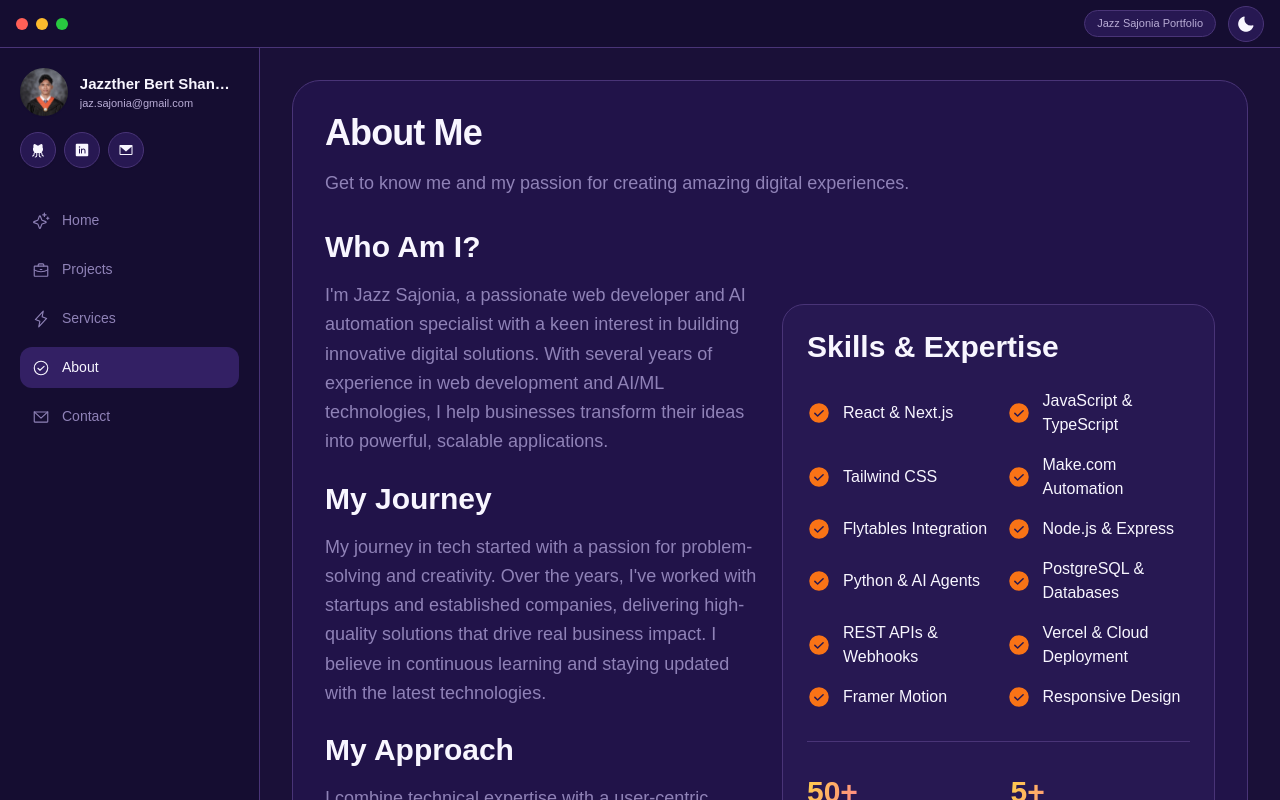
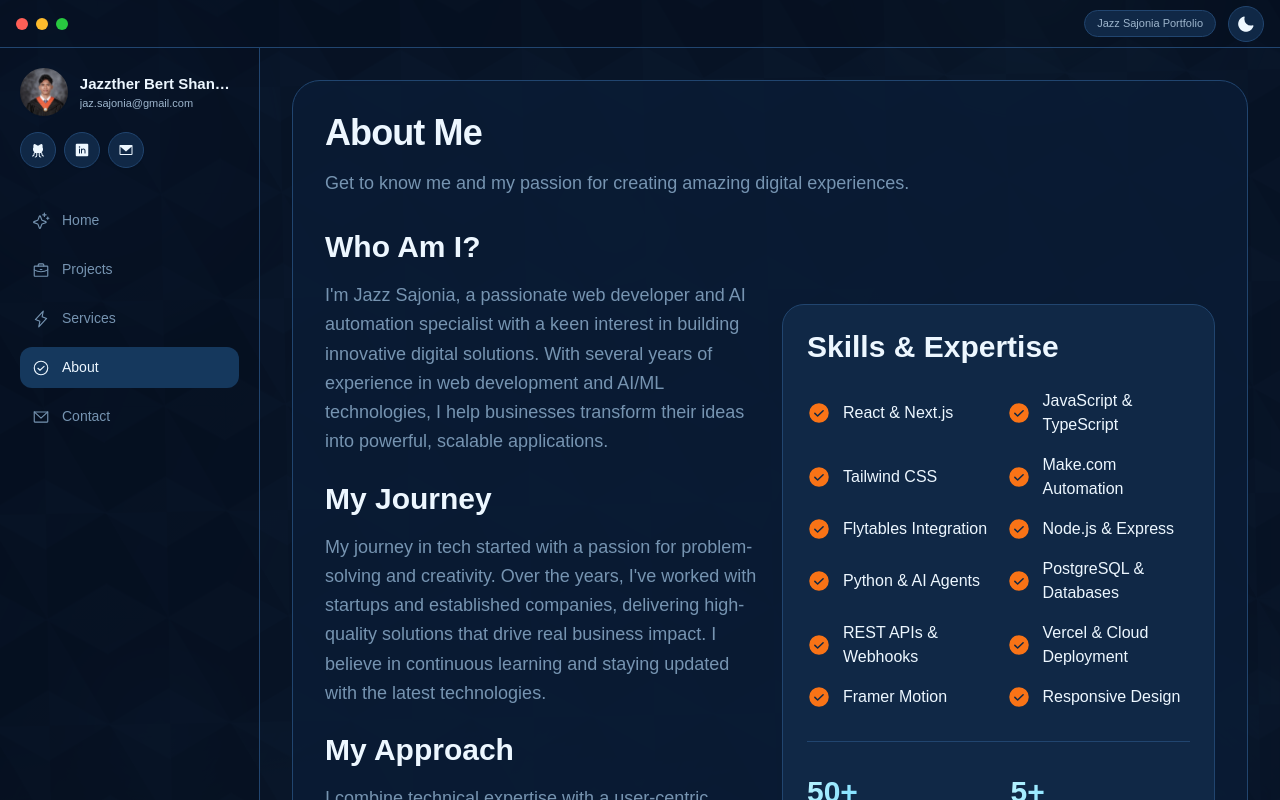
Before and after one commit to jazsajonia-pixel/Portfolio, a Next.js app: page /about in a window 1280 px wide. Shown: the top 800 px of the page. Built offline with nearby package versions, Linux system fonts and the light colour scheme.

Commit message:
feat: add animated honeycomb portfolio background

```diff
--- a/src/app/globals.css
+++ b/src/app/globals.css
@@ -5,14 +5,14 @@
 @tailwind utilities;
 
 :root {
-  --shell-bg: #07051a;
-  --panel-bg: #120a2a;
-  --card-bg: #211349;
-  --line: #493477;
-  --primary: #ffcf4a;
-  --primary-soft: #ff6b9f;
-  --text: #f8f6ff;
-  --muted: #b8acd5;
+  --shell-bg: #050b16;
+  --panel-bg: #091225;
+  --card-bg: #0c1b32;
+  --line: #21456f;
+  --primary: #69d7ff;
+  --primary-soft: #2f7dff;
+  --text: #edf7ff;
+  --muted: #9db5cc;
 }
 
 * { box-sizing: border-box; }
@@ -23,34 +23,48 @@ button, input, textarea { font: inherit; }
 #__next { min-height: 100vh; }
 
 ::-webkit-scrollbar { width: 8px; }
-::-webkit-scrollbar-track { background: #0c0820; }
-::-webkit-scrollbar-thumb { background: #ff4f9a; border-radius: 999px; }
-::-webkit-scrollbar-thumb:hover { background: #ffcf4a; }
+::-webkit-scrollbar-track { background: #06101f; }
+::-webkit-scrollbar-thumb { background: #318dff; border-radius: 999px; }
+::-webkit-scrollbar-thumb:hover { background: #75e4ff; }
 
 .transition-smooth { transition: all 0.3s ease-in-out; }
 .gradient-text {
-  background: linear-gradient(110deg, #ffcf4a 0%, #ff6b9f 46%, #62e6ff 100%);
+  background: linear-gradient(110deg, #b8f3ff 0%, #69d7ff 45%, #4287ff 100%);
   -webkit-background-clip: text; -webkit-text-fill-color: transparent; background-clip: text;
 }
-::selection { background-color: #ff4f9a; color: #fff; }
-::-moz-selection { background-color: #ff4f9a; color: #fff; }
+::selection { background-color: #2f8dff; color: #fff; }
+::-moz-selection { background-color: #2f8dff; color: #fff; }
 
-.cosmic-backdrop { position: absolute; inset: 0; overflow: hidden; pointer-events: none; z-index: 0; }
-.cosmic-backdrop::before {
-  content: ''; position: absolute; inset: -30%;
-  background: radial-gradient(circle at 20% 20%, rgba(255, 79, 154, .25), transparent 24%), radial-gradient(circle at 80% 10%, rgba(98, 230, 255, .18), transparent 23%), radial-gradient(circle at 70% 80%, rgba(255, 207, 74, .12), transparent 20%);
-  filter: blur(28px); animation: nebula-drift 18s ease-in-out infinite alternate;
+.honeycomb-backdrop { position: absolute; inset: 0; overflow: hidden; pointer-events: none; z-index: 0; background: #071225; }
+.honeycomb-backdrop::before {
+  content: ''; position: absolute; inset: -12%; opacity: .72;
+  background-color: #09172b;
+  background-image:
+    linear-gradient(30deg, rgba(94,173,255,.22) 12%, transparent 12.5%, transparent 87%, rgba(94,173,255,.22) 87.5%, rgba(94,173,255,.22)),
+    linear-gradient(150deg, rgba(94,173,255,.22) 12%, transparent 12.5%, transparent 87%, rgba(94,173,255,.22) 87.5%, rgba(94,173,255,.22)),
+    linear-gradient(30deg, rgba(94,173,255,.22) 12%, transparent 12.5%, transparent 87%, rgba(94,173,255,.22) 87.5%, rgba(94,173,255,.22)),
+    linear-gradient(150deg, rgba(94,173,255,.22) 12%, transparent 12.5%, transparent 87%, rgba(94,173,255,.22) 87.5%, rgba(94,173,255,.22)),
+    linear-gradient(60deg, rgba(94,173,255,.18) 25%, transparent 25.5%, transparent 75%, rgba(94,173,255,.18) 75%);
+  background-position: 0 0, 0 0, 56px 98px, 56px 98px, 0 0;
+  background-size: 112px 196px;
+  transform: rotate(-1deg) scale(1.08);
+  animation: honeycomb-drift 32s linear infinite;
 }
-.cosmic-backdrop::after {
-  content: ''; position: absolute; inset: 0; opacity: .45;
-  background-image: radial-gradient(#fff 1px, transparent 1px), radial-gradient(#62e6ff 1px, transparent 1px);
-  background-size: 110px 110px, 170px 170px; background-position: 0 0, 50px 70px;
-  animation: starfield 28s linear infinite;
+.honeycomb-backdrop::after {
+  content: ''; position: absolute; inset: -20%;
+  background:
+    radial-gradient(circle at 20% 24%, rgba(47,141,255,.35), transparent 13%),
+    radial-gradient(circle at 72% 14%, rgba(117,228,255,.32), transparent 12%),
+    radial-gradient(circle at 76% 76%, rgba(47,141,255,.28), transparent 16%),
+    linear-gradient(115deg, transparent 20%, rgba(117,228,255,.08) 46%, transparent 60%);
+  filter: blur(18px);
+  animation: honeycomb-glow 14s ease-in-out infinite alternate;
 }
-.cosmic-orbit { position: absolute; width: 65vw; height: 18vw; border: 1px solid rgba(98,230,255,.18); border-radius: 50%; transform: rotate(-24deg); top: 7%; right: -15%; animation: orbit 16s ease-in-out infinite; }
-.cosmic-orbit::after { content: ''; position: absolute; width: 7px; height: 7px; right: 14%; top: 15%; border-radius: 999px; background: #ffcf4a; box-shadow: 0 0 20px 6px rgba(255,207,74,.65); }
+.honeycomb-glow { position: absolute; inset: 0; opacity: .9; background: radial-gradient(circle at 48% 22%, rgba(142,235,255,.38), transparent 7%), radial-gradient(circle at 12% 73%, rgba(52,137,255,.32), transparent 8%), radial-gradient(circle at 86% 64%, rgba(86,195,255,.28), transparent 7%); mix-blend-mode: screen; animation: cell-pulse 7s ease-in-out infinite; }
+.honeycomb-scan { position: absolute; inset: -30% 0; background: linear-gradient(180deg, transparent 42%, rgba(117,228,255,.11) 50%, transparent 58%); transform: skewY(-8deg); animation: scanline 11s ease-in-out infinite; }
 .cosmic-content { position: relative; z-index: 1; }
-@keyframes nebula-drift { from { transform: translate3d(-2%, -1%, 0) scale(1); } to { transform: translate3d(3%, 2%, 0) scale(1.08); } }
-@keyframes starfield { from { transform: translate3d(0, 0, 0); } to { transform: translate3d(-30px, 24px, 0); } }
-@keyframes orbit { 0%, 100% { transform: rotate(-24deg) translateY(0); opacity: .55; } 50% { transform: rotate(-20deg) translateY(18px); opacity: .95; } }
+@keyframes honeycomb-drift { from { background-position: 0 0, 0 0, 56px 98px, 56px 98px, 0 0; } to { background-position: 112px 196px, 112px 196px, 168px 294px, 168px 294px, 112px 196px; } }
+@keyframes honeycomb-glow { from { transform: translate3d(-2%, -1%, 0) scale(1); } to { transform: translate3d(3%, 2%, 0) scale(1.1); } }
+@keyframes cell-pulse { 0%, 100% { opacity: .45; transform: scale(.96); } 50% { opacity: 1; transform: scale(1.05); } }
+@keyframes scanline { 0%, 100% { transform: translateY(-18%) skewY(-8deg); opacity: 0; } 35%, 70% { opacity: .9; } 50% { transform: translateY(18%) skewY(-8deg); } }
 @media (prefers-reduced-motion: reduce) { *, *::before, *::after { animation-duration: .01ms !important; animation-iteration-count: 1 !important; scroll-behavior: auto !important; } }
--- a/src/app/page.jsx
+++ b/src/app/page.jsx
@@ -65,7 +65,7 @@ export default function Home() {
           style={{ backgroundColor: theme.bluePanel, borderColor: theme.border }}
         >
           <div className="mb-3 flex items-center gap-2 text-[11px] font-bold uppercase tracking-[0.14em]" style={{ color: theme.subtle }}>
-            <Star size={13} weight="fill" className="text-[#ffcf4a]" />
+            <Star size={13} weight="fill" className="text-[#75e4ff]" />
             Tools I work with
           </div>
           <Marquee theme={theme} />
@@ -143,7 +143,7 @@ export default function Home() {
             <motion.div
               animate={{ rotate: [0, 4, -4, 0] }}
               transition={{ duration: 4, repeat: Infinity }}
-              className="flex h-20 w-20 items-center justify-center rounded-full border-4 border-orange-400 bg-orange-50 text-orange-500"
+              className="flex h-20 w-20 items-center justify-center rounded-full border-4 border-[#75e4ff] bg-[#0d2948] text-[#75e4ff]"
             >
               <CheckCircle size={32} weight="fill" />
             </motion.div>
@@ -163,7 +163,7 @@ export default function Home() {
                 style={{ backgroundColor: theme.white, color: theme.subtle }}
               >
                 <span>{item}</span>
-                <span className="text-[#ffcf4a]">•</span>
+                <span className="text-[#75e4ff]">•</span>
               </motion.div>
             ))}
           </div>
@@ -266,7 +266,7 @@ function Panel({ title, icon, theme, children }) {
       style={{ backgroundColor: theme.panelSoft, borderColor: theme.border }}
     >
       <div className="mb-4 flex items-center gap-2 text-[11px] font-bold uppercase tracking-[0.14em]" style={{ color: theme.subtle }}>
-        <span className="text-[#ffcf4a]">{icon}</span>
+        <span className="text-[#75e4ff]">{icon}</span>
         {title}
       </div>
       {children}
@@ -291,7 +291,7 @@ function Marquee({ theme }) {
           style={{ borderColor: theme.border, backgroundColor: theme.white, color: theme.text }}
         >
           <span className="inline-flex h-6 w-6 items-center justify-center rounded-full" style={{ backgroundColor: theme.chip }}>
-            <Star size={12} weight="fill" className="text-[#ffcf4a]" />
+            <Star size={12} weight="fill" className="text-[#75e4ff]" />
           </span>
           {tool}
         </motion.div>
--- a/src/components/PortfolioShell.jsx
+++ b/src/components/PortfolioShell.jsx
@@ -65,7 +65,7 @@ export default function PortfolioShell({ children }) {
       x,
       y,
       radius,
-      color: nextDark ? '#0b0d10' : '#f7f3ef',
+      color: nextDark ? '#050b16' : '#091225',
       nextDark,
     });
 
@@ -77,14 +77,14 @@ export default function PortfolioShell({ children }) {
 
   const theme = isDark
     ? {
-        page: '#05030f', window: '#0b061a', sidebar: '#100826', panel: '#120a2a', panelSoft: '#1a0f38',
-        border: '#493477', text: '#f8f6ff', muted: '#b8acd5', subtle: '#8f82b7', white: '#25164a',
-        chip: '#332064', bluePanel: '#1b1745', darkBox: '#080512', darkBox2: '#160b30', button: '#ffcf4a', buttonText: '#1b102e',
+        page: '#050b16', window: '#071225', sidebar: 'rgba(6,16,32,.92)', panel: 'rgba(7,18,36,.9)', panelSoft: 'rgba(10,28,53,.88)',
+        border: '#21456f', text: '#edf7ff', muted: '#9db5cc', subtle: '#7694b1', white: '#102846',
+        chip: '#15385d', bluePanel: '#0d2948', darkBox: '#040b16', darkBox2: '#0a1a31', button: '#69d7ff', buttonText: '#06111e',
       }
     : {
-        page: '#07051a', window: '#120a2a', sidebar: '#150d31', panel: '#1a1038', panelSoft: '#211349',
-        border: '#493477', text: '#f8f6ff', muted: '#b8acd5', subtle: '#8f82b7', white: '#271852',
-        chip: '#332064', bluePanel: '#1d1746', darkBox: '#090513', darkBox2: '#160b30', button: '#ffcf4a', buttonText: '#1b102e',
+        page: '#050b16', window: '#071225', sidebar: 'rgba(6,16,32,.92)', panel: 'rgba(7,18,36,.9)', panelSoft: 'rgba(10,28,53,.88)',
+        border: '#21456f', text: '#edf7ff', muted: '#9db5cc', subtle: '#7694b1', white: '#102846',
+        chip: '#15385d', bluePanel: '#0d2948', darkBox: '#040b16', darkBox2: '#0a1a31', button: '#69d7ff', buttonText: '#06111e',
       };
 
   return (
@@ -106,7 +106,7 @@ export default function PortfolioShell({ children }) {
           className="relative mx-auto flex min-h-screen w-full flex-col overflow-hidden transition-[background-color] duration-700 ease-out"
           style={{ backgroundColor: theme.window }}
         >
-          <div className="cosmic-backdrop" aria-hidden="true"><div className="cosmic-orbit" /></div>
+          <div className="honeycomb-backdrop" aria-hidden="true"><div className="honeycomb-glow" /><div className="honeycomb-scan" /></div>
           <div className="cosmic-content">
           <TopBar theme={theme} isDark={isDark}>
             <button
```
Also changed, not shown: src/app/projects/page.jsx (+14 -14 lines).
